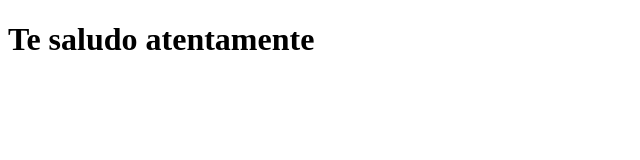
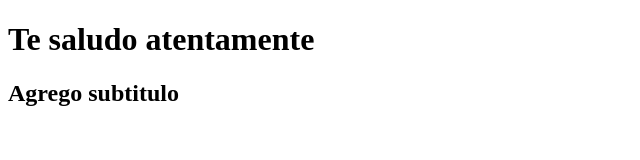
Before and after one commit to aguslopezdev/Programacion-avanzada2022, a plain HTML site: page index.html in a window 1280 px wide. Shown: the whole page, without its empty margins (0-640 px from the left). Drawn offline with Linux system fonts and the light colour scheme.

Commit message:
Agrego subtitulo

```diff
--- a/index.html
+++ b/index.html
@@ -8,5 +8,6 @@
 </head>
 <body>
     <h1>Te saludo atentamente</h1>
+    <h2>Agrego subtitulo</h2>
 </body>
 </html>
```
